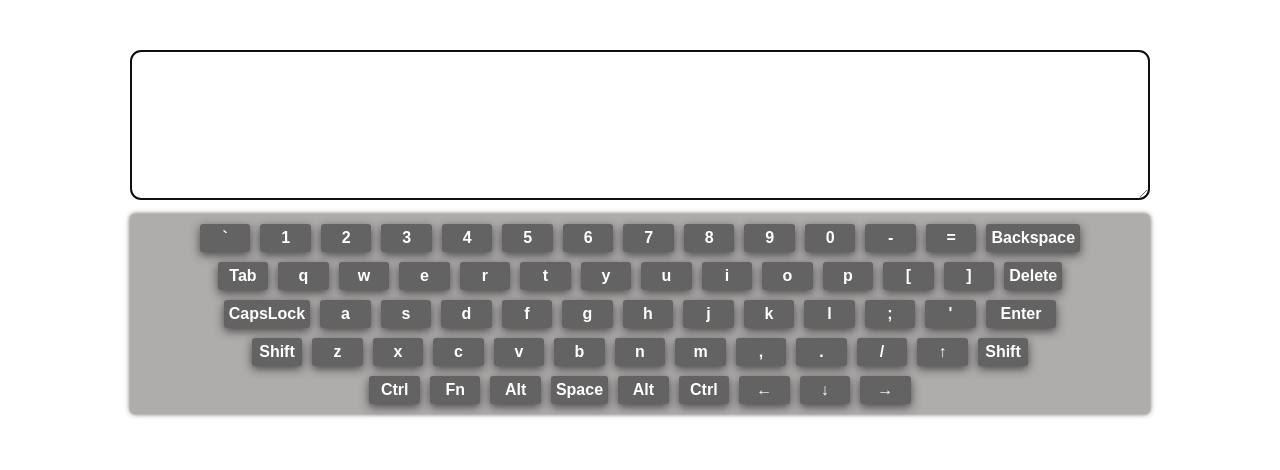
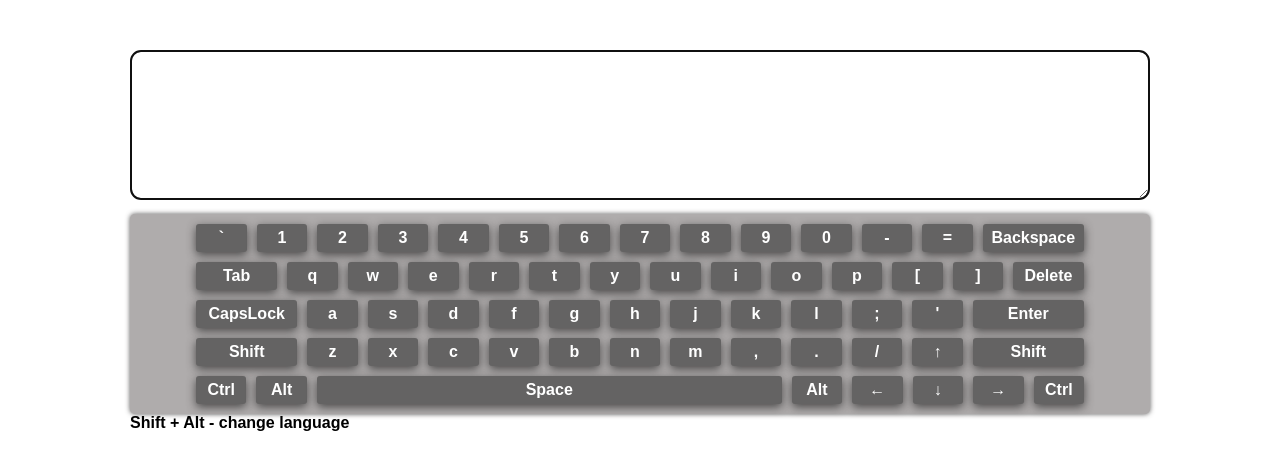
Before and after one commit to Mikisum/VirtualKeyboard, a plain HTML site: page index.html in a window 1280 px wide. Drawn offline with Linux system fonts and the light colour scheme; a web font is replaced by a local one.

Commit message:
fix: design change, add saving input language

```diff
--- a/script.js
+++ b/script.js
@@ -7,6 +7,10 @@ KEYBOARD.id = 'keyboard';
 const BUTTON = document.createElement('button');
 document.body.append(TEXTAREA);
 document.body.append(KEYBOARD);
+const HINT = document.createElement('div');
+HINT.innerText = 'Shift + Alt - change language';
+HINT.id = 'hint';
+document.body.append(HINT);
 
 class Button {
     constructor(htmlParent, keyCode, enLower, enUpper, ruLower, ruUpper) {
@@ -19,7 +23,7 @@ class Button {
         this.htmlKey.className = 'k-key';
         this.htmlKey.setAttribute('data', keyCode);
         this.htmlKey.classList.add(keyCode);
-        this.htmlKey.innerHTML = this.getLangChar('en', 'lower');
+        this.htmlKey.innerHTML = this.getLangChar(language, register);
         htmlParent.append(this.htmlKey);
 
         if (keyCode === 'Backspace'|| keyCode === 'Delete' || keyCode === 'Enter' || keyCode === 'ShiftRight' ) {
@@ -29,6 +33,11 @@ class Button {
         }
 
     }
+
+    // getLanguage (key) {
+    //     if (key === this.enLower || key === this.enUpper) return 'en';
+    //     else return 'ru';
+    // }
 
     getLangChar(lang, register) {
         if (lang == 'en') {
@@ -44,10 +53,12 @@ class Button {
     }
  }
 
-let language = 'en';
+let language = localStorage.getItem('language') != null ? localStorage.getItem('language') : 'en';
+
 function changeLanguage() {
     if (language === 'en') language = 'ru';
     else language = 'en';
+    localStorage.setItem('language', language);
     Object.values(keyMap).forEach(button => {
         button.getHtmlElement().innerHTML = button.getLangChar(language, register);
    });
@@ -80,6 +91,7 @@ function shift(status) {
 
 document.addEventListener('keydown', (event) => {
     TEXTAREA.focus();
+    if (keyMap[event.code] === undefined) return;
     keyMap[event.code].getHtmlElement().classList.add('active');
     if (event.shiftKey === true && event.altKey === true) changeLanguage();
     if (event.shiftKey === true) shift('upper');
@@ -89,6 +101,8 @@ document.addEventListener('keydown', (event) => {
         TEXTAREA.value += '    ';
     };
     if (event.code === 'Space') space();
+    // if (keyMap[event.code].getLanguage(event.key) !== language) changeLanguage();
+
 });
 
 document.addEventListener('keyup', (event) => {
@@ -195,12 +209,12 @@ const keyMap = {
     "ShiftRight" : new Button(KEYBOARD, "ShiftRight", 'Shift', 'Shift', 'Shift', 'Shift'),
     //row 4
     "ControlLeft" : new Button(KEYBOARD, "ControlLeft", 'Ctrl', 'Ctrl', 'Ctrl', 'Ctrl'),
-    "MetaLeft" : new Button(KEYBOARD, "MetaLeft", 'Fn', 'Fn', 'Fn', 'Fn'),
     "AltLeft" : new Button(KEYBOARD, "AltLeft", 'Alt', 'Alt', 'Alt', 'Alt'),
     "Space" : new Button(KEYBOARD, "Space", 'Space', 'Space', 'Space', 'Space'),
     "AltRight" : new Button(KEYBOARD, "AltRight", 'Alt', 'Alt', 'Alt', 'Alt'),
-    "ControlRight" : new Button(KEYBOARD, "ControlRight", 'Ctrl', 'Ctrl', 'Ctrl', 'Ctrl'),
+
     "ArrowLeft" : new Button(KEYBOARD, "ArrowLeft", '&larr;', '&larr;', '&larr;', '&larr;'),
     "ArrowDown" : new Button(KEYBOARD, "ArrowDown", '&darr;', '&darr;', '&darr;', '&darr;'),
-    "ArrowRight" : new Button(KEYBOARD, "ArrowRight", '&rarr;', '&rarr;', '&rarr;','&rarr;')
+    "ArrowRight" : new Button(KEYBOARD, "ArrowRight", '&rarr;', '&rarr;', '&rarr;','&rarr;'),
+    "ControlRight" : new Button(KEYBOARD, "ControlRight", 'Ctrl', 'Ctrl', 'Ctrl', 'Ctrl')
 };
--- a/style.css
+++ b/style.css
@@ -65,6 +65,10 @@ body {
     transition: all 0.2s;
 }
 
+.hint {
+
+}
+
 .clearfix {
     display: block;
     width: 100%;
@@ -72,7 +76,30 @@ body {
 }
 
 .Enter {
+    width: 11%;
+}
+
+.Backspace, .CapsLock {
+    width: 10%;
+}
+
+.Tab {
+    width: 8%;
+}
+
+.Delete {
     width: 7%;
+}
+
+.ShiftLeft {
+    width: 10%;
+}
+.ShiftRight{
+    width: 11%;
+}
+
+.Space{
+    width: 46%;
 }
 
 .capsLock .active {
```
